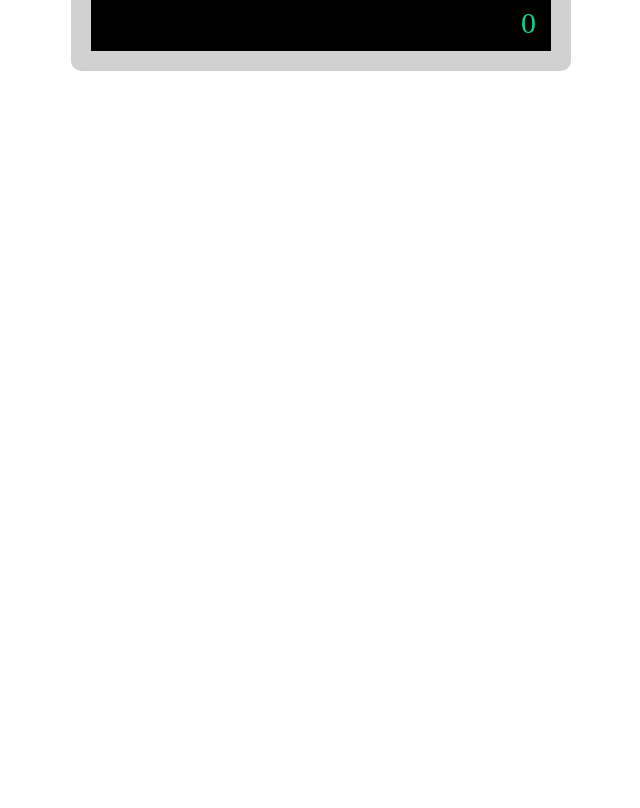
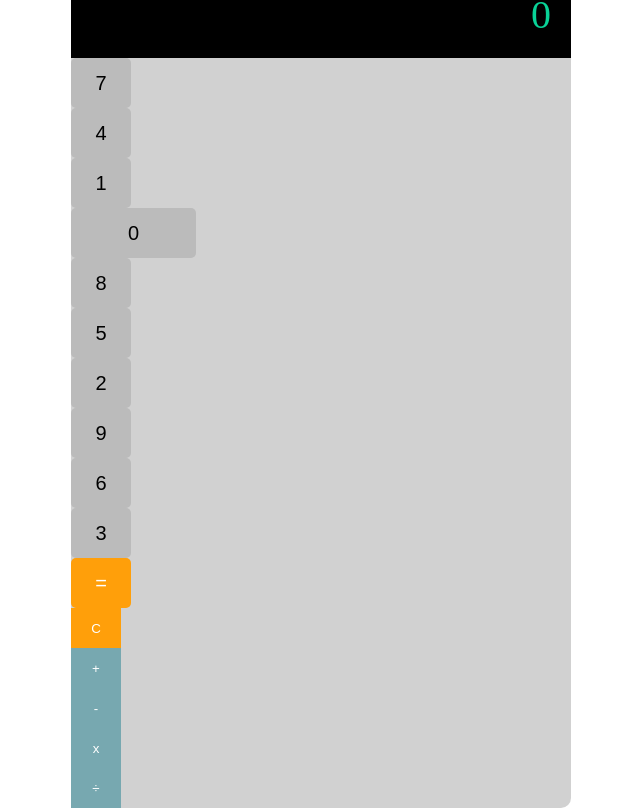
Before and after one commit to yleniapregnolato/htmlcss-simple-calculator, a plain HTML site: page index.html in a window 1280 px wide. Shown: the part 183-991 px from the top of the page, without its empty margins (319-959 px from the left). Before the commit the page ends 800 px from the top, so only its background shows below. Drawn offline with Linux system fonts and the light colour scheme; a web font is replaced by a local one.

Commit message:
fix: main result

```diff
--- a/css/style.css
+++ b/css/style.css
@@ -11,7 +11,7 @@
     background-color: rgba(209, 209, 209, 1);
     margin: 0 auto;
     margin-top: 50px;
-    padding: 20px;
+
     border-radius: 10px;
 }
 
@@ -22,12 +22,13 @@ header {
 /* /header */
 
 /* main */
-  .number {
-    display: flex;
-    width: 100%;
-    height: 60px;
+  .result {
     background-color: black;
-    flex-direction: row-reverse;
+    color: rgba(9, 210, 151, 1);
+    font-family: "seven segment";
+    font-size: 40px;
+    text-align: right;
+    padding: 20px;
 
   }
 
@@ -37,5 +38,37 @@ header {
     font-size: 30px;
     margin: 15px;
   }
+.column {
+  display: flex;
+  flex-direction: column;
+  width: calc(100%/2);
 
+  /* width: 50px;
+  height: 80px; */
+}
+.col {
+  width: 60px;
+  height: 50px;
+  font-size: 20px;
+  background-color: rgba(187, 187, 187, 1);
+  border: 0px;
+  border-radius: 5px;
+
+
+}
+.special{
+  width: calc(100%/2)
+}
+.operation {
+  width: 50px;
+  height: 40px;
+  font-size: 15;
+  background-color: rgba(119, 168, 176, 1);
+  color: white;
+  border: 0px;
+}
+.orange {
+  background-color: rgba(255, 159, 10, 1);
+  color: white;
+}
 /* /main */
--- a/index.html
+++ b/index.html
@@ -21,9 +21,36 @@
         <!-- /header -->
         <!-- main -->
         <main>
-            <div class="number">
-                <span class="item">0</span>
+            <div class="result">0</div>
+            <!-- columns -->
+            <div class="first column">
+                    <button class="col">7</button>
+                    <button class="col">4</button>
+                    <button class="col">1</button>
+                    <button class="col special">0</button>
             </div>
+
+            <div class="second column">
+                <button class="col">8</button>
+                <button class="col">5</button>
+                <button class="col">2</button>
+            </div>
+
+            <div class="third column">
+                <button class="col">9</button>
+                <button class="col">6</button>
+                <button class="col">3</button>
+                <button class="col orange">=</button>
+            </div>
+            <div class=" fourth column">
+                <button class="operation orange">C</button>
+                <button class="operation">+</button>
+                <button class="operation">-</button>
+                <button class="operation">x</button>
+                <button class="operation">&divide;</button>
+            </div>
+            <!-- columns -->
+
         </main>
         <!-- /main -->
 
```
